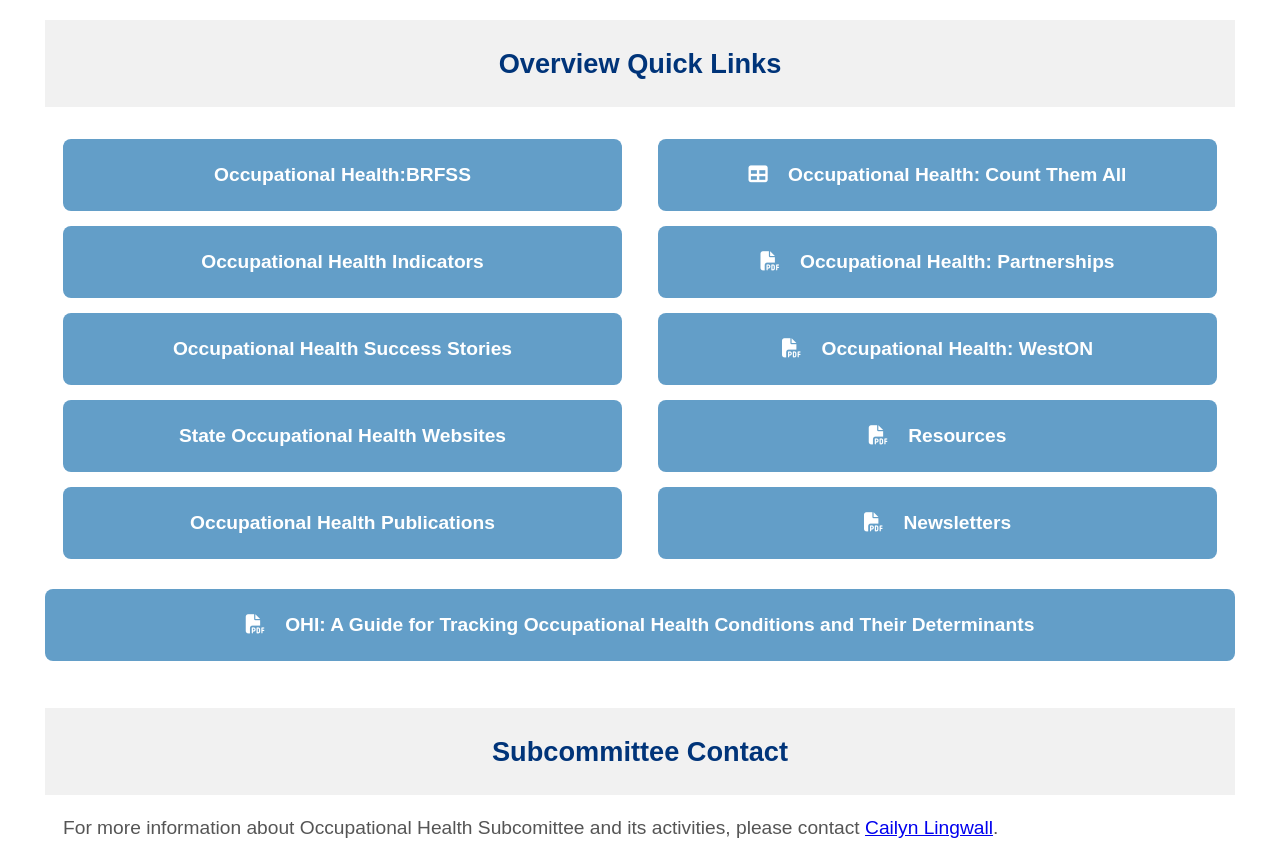
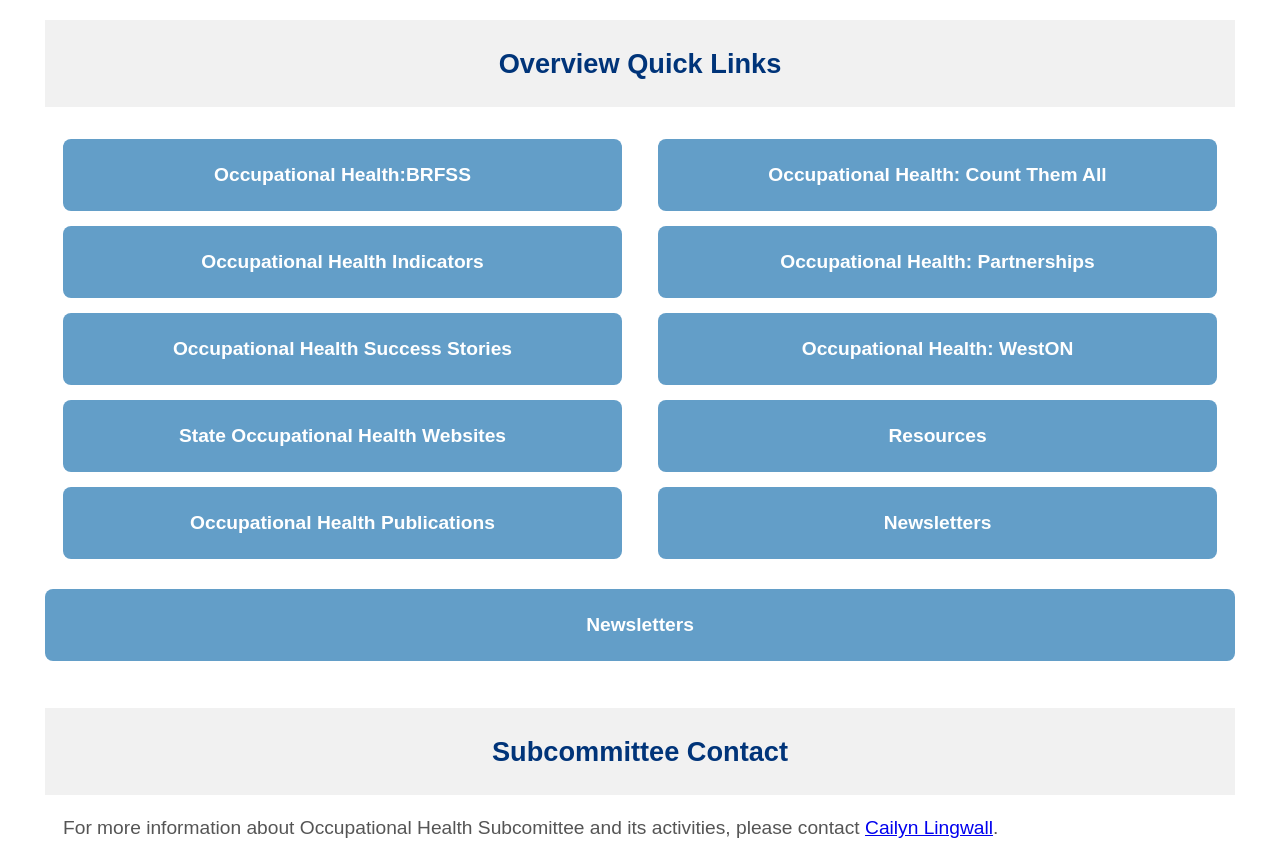
Before and after one commit to natehacker/btn-fix, a plain HTML site: page btn.html in a window 1280 px wide. Shown: the part 1380-2240 px from the top of the page. Drawn offline with Linux system fonts and the light colour scheme.

Commit message:
finished

```diff
--- a/btn.html
+++ b/btn.html
@@ -484,26 +484,31 @@ h4 {
                 <!---End of Full-Report-->
 
                 <div class="individual-highlights">
+<!--
+                    <a href="/group/OHCountthemall" target="_blank"><button class="btn-linked-v2"><i class="fas fa-table"></i> Occupational Health: Count Them All</button></a> -->
+                    <button class="btn-linked-v2" onclick="myFunctionb()"> Occupational Health: Count Them All</button>
 
-                    <a href="/group/OHCountthemall" target="_blank"><button class="btn-linked-v2"><i class="fas fa-table"></i> Occupational Health: Count Them All</button></a>
+                    <!-- <a href="https://www.cste.org/members/group.aspx?code=Partnerships" target="_blank"><button class="btn-linked-v2"><i class="fas fa-file-pdf"></i> Occupational Health: Partnerships</button></a> -->
+                    <button class="btn-linked-v2" onclick="myFunctionc()">  Occupational Health: Partnerships</button>
 
-                    <a href="/group/Partnerships" target="_blank"><button class="btn-linked-v2"><i class="fas fa-file-pdf"></i> Occupational Health: Partnerships</button></a>
+                    <!-- <a href="/group/WestON" target="_blank"><button class="btn-linked-v2"><i class="fas fa-file-pdf"></i> Occupational Health: WestON</button></a> -->
+                    <button class="btn-linked-v2" onclick="myFunctiond()">Occupational Health: WestON</button>
 
-                    <a href="/group/WestON" target="_blank"><button class="btn-linked-v2"><i class="fas fa-file-pdf"></i> Occupational Health: WestON</button></a>
 
-                    <a href="/group/OHResources" target="_blank"><button class="btn-linked-v2"><i class="fas fa-file-pdf"></i> Resources</button></a>
+                    <!-- <a href="/group/OHResources" target="_blank"><button class="btn-linked-v2"><i class="fas fa-file-pdf"></i> Resources</button></a> -->
+                    <button class="btn-linked-v2" onclick="myFunctiond()">Resources</button>
 
-                    <a href="https://www.cste.org/page/OHNewsletters" target="_blank"><button class="btn-linked-v2"><i class="fas fa-file-pdf"></i> Newsletters</button></a>
-
+                    <!-- <a href="https://www.cste.org/page/OHNewsletters" target="_blank"><button class="btn-linked-v2"><i class="fas fa-file-pdf"></i> Newsletters</button></a> -->
+                    <button class="btn-linked-v2" onclick="myFunctione()">Newsletters</button>
                 </div>
                 <!---End of Full-Report-->
 
             </div>
             <!----End of Two-Col-Container-->
 
-            <a href="https://www.cste.org/resource/resmgr/occupationalhealth/OHI_GuidanceManual_2018_FINA.pdf" target="_blank"><button class="btn-linked-v2"><i class="fas fa-file-pdf"></i> OHI: A Guide for Tracking Occupational Health Conditions and Their Determinants</button></a>
+            <!-- <a href="https://www.cste.org/resource/resmgr/occupationalhealth/OHI_GuidanceManual_2018_FINA.pdf" target="_blank"><button class="btn-linked-v2"><i class="fas fa-file-pdf"></i> OHI: A Guide for Tracking Occupational Health Conditions and Their Determinants</button></a> -->
 
-
+            <button class="btn-linked-v2" onclick="myFunctionf()">Newsletters</button>
 
         </div>
         <!---End of Fastlane-Section--->
@@ -552,5 +557,24 @@ function myFunction2() {
 function myFunction3() {
   location.replace("https://www.cste.org/?OHPublications")
 }
+//other side
+function myFunctionb() {
+  location.replace("https://www.cste.org/members/group.aspx?code=OHCountthemall")
+}
+
+function myFunctionb() {
+  location.replace("https://www.cste.org/members/group.aspx?code=Partnerships")
+}
+function myFunctiond() {
+  location.replace("https://www.cste.org/members/group.aspx?code=WestON")
+}
+
+function myFunctione() {
+  location.replace("https://www.cste.org/page/OHNewsletters")
+}
+
+function myFunctionf() {
+  location.replace("https://www.cste.org/resource/resmgr/occupationalhealth/OHI_GuidanceManual_2018_FINA.pdf")
+}
   </script>
 <!---End of Main-Container-->
```
